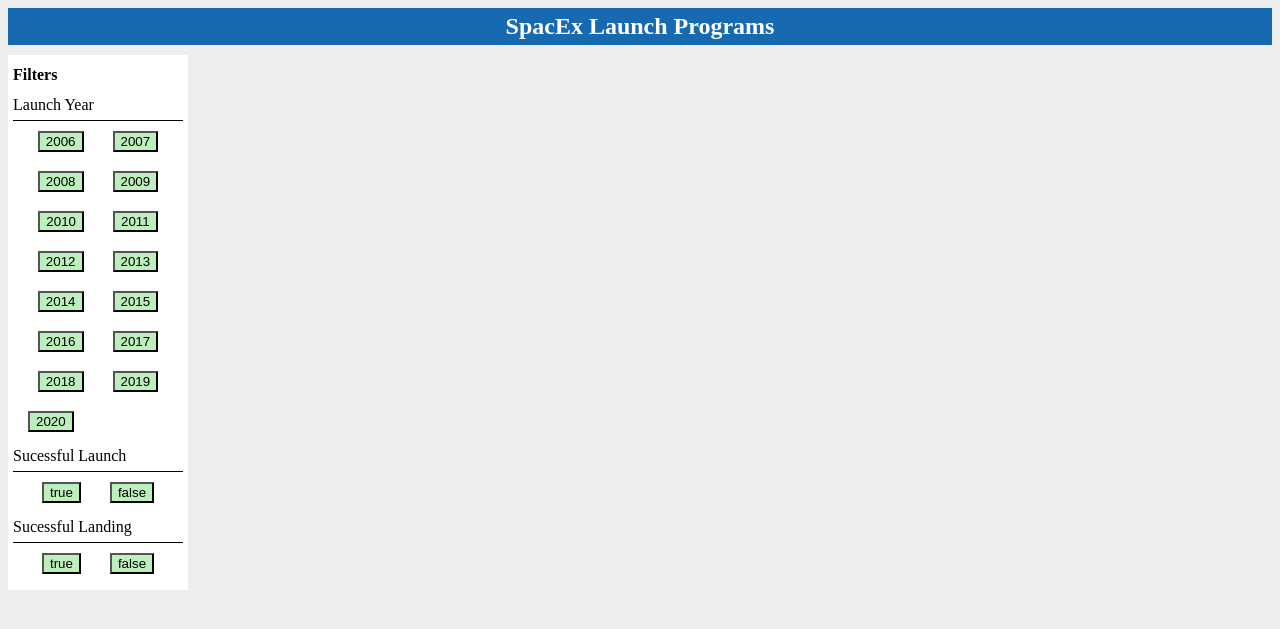
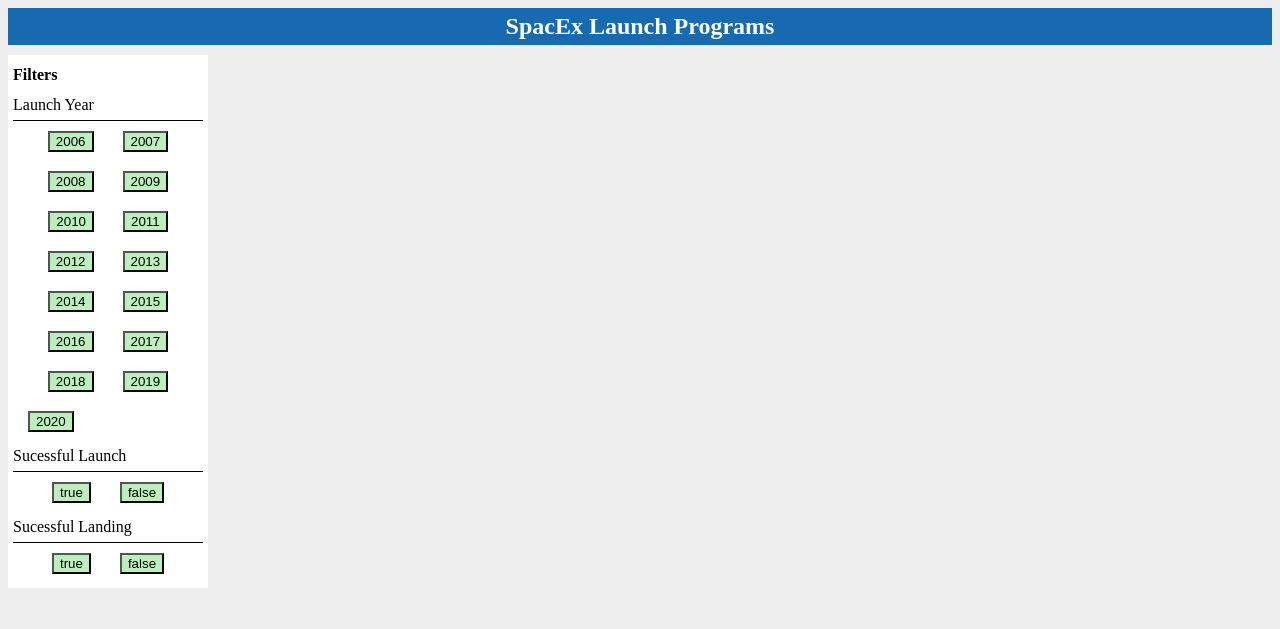
Before and after one commit to SarveshSK/SpaceExSapient, a PHP site: page / in a window 1280 px wide. Shown: the top 629 px of the page. Run offline with PHP 8.4, Linux system fonts and the light colour scheme.

Commit message:
improovements

```diff
--- a/SpacEx.css
+++ b/SpacEx.css
@@ -18,19 +18,9 @@
 #left-section {
     line-height: 30px;
     background-color: white;
-    height: 525px;
-    width: 170px;
+    height: auto;
+    min-width: 200px;
     float: left;
-    padding: 5px;
-    margin-top: 10px;
-}
-
-#right-section {
-    line-height: 30px;
-    background-color: #eeeeee;
-    height: auto;
-    width: 1300px;
-    float: right;
     padding: 5px;
     margin-top: 10px;
 }
@@ -68,11 +58,10 @@
 }
 
 .launch-detail-card {
-    height: 300px;
-    width: 220px;
+    min-height: 220px;
+    min-width: 200px;
     background-color: white;
     float: left;
-    margin-left: 70px;
     margin-top: 20px;
     text-align: center;
 }
@@ -90,10 +79,11 @@
 
 .satelite-title {
     color: rgb(10, 89, 163);
-    font-weight: bold;
+    font-weight: bolder;
     white-space: nowrap;
     overflow: hidden;
     text-overflow: ellipsis;
+    text-align: center;
 }
 
 .satelite-title:hover {
@@ -103,9 +93,68 @@
 
 .strong-text {
     font-weight: 600;
-    line-height: 15px;
+    line-height: 20px;
+    text-align: center;
 }
 
 .value-color {
     color: rgb(103, 101, 219);
 }
+
+
+/* Font */
+
+@import url('https://fonts.googleapis.com/css?family=Quicksand:400,700');
+
+/* Design */
+
+*,
+*::before,
+*::after {
+    box-sizing: border-box;
+}
+
+.main {
+    max-width: 1400px;
+    margin: 0 auto;
+}
+
+img {
+    height: auto;
+    max-width: 100%;
+    vertical-align: middle;
+}
+
+.cards {
+    display: flex;
+    flex-wrap: wrap;
+    list-style: none;
+    margin: 0;
+    padding: 0;
+}
+
+.cards_item {
+    display: flex;
+    padding: 1rem;
+}
+
+@media (min-width: 40rem) {
+    .cards_item {
+        width: 50%;
+    }
+}
+
+@media (min-width: 56rem) {
+    .cards_item {
+        width: 23.3333%;
+    }
+}
+
+.card {
+    background-color: white;
+    border-radius: 0.25rem;
+    box-shadow: 0 20px 40px -14px rgba(0, 0, 0, 0.25);
+    display: flex;
+    flex-direction: column;
+    overflow: hidden;
+}
--- a/SpacEx_Launch.html
+++ b/SpacEx_Launch.html
@@ -14,38 +14,37 @@
 
 <body onload="loadSpacExData()">
     <header id="header">SpacEx Launch Programs</header>
-    <aside>
     <div id="left-section">
         <strong>Filters</strong>
         <div class="filter-heading">Launch Year</div>
         <div class="button-group">
-                <span class="divider"><input type="button" value="2006" class="btn-light" search-type="year"></span> <span><input type="button" value="2007" class="btn-light" search-type="year"/></span>
+            <span class="divider"><input type="button" value="2006" class="btn-light btn-year" search-type="year"></span> <span><input type="button" value="2007" class="btn-light btn-year" search-type="year"/></span>
         </div>
         <div class="button-group">
-                <span class="divider"><input type="button" value="2008" class="btn-light" search-type="year"></span> <span><input type="button" value="2009" class="btn-light" search-type="year"/></span>
+            <span class="divider"><input type="button" value="2008" class="btn-light btn-year" search-type="year"></span> <span><input type="button" value="2009" class="btn-light btn-year" search-type="year"/></span>
         </div>
         <div class="button-group">
-                <span class="divider"><input type="button" value="2010" class="btn-light" search-type="year"></span> <span><input type="button" value="2011" class="btn-light" search-type="year"/></span>
+            <span class="divider"><input type="button" value="2010" class="btn-light btn-year" search-type="year"></span> <span><input type="button" value="2011" class="btn-light btn-year" search-type="year"/></span>
         </div>
         <div class="button-group">
-                <span class="divider"><input type="button" value="2012" class="btn-light" search-type="year"></span> <span><input type="button" value="2013" class="btn-light" search-type="year"/></span>
+            <span class="divider"><input type="button" value="2012" class="btn-light btn-year" search-type="year"></span> <span><input type="button" value="2013" class="btn-light btn-year" search-type="year"/></span>
         </div>
         <div class="button-group">
-                <span class="divider"><input type="button" value="2014" class="btn-light" search-type="year"></span> <span><input type="button" value="2015" class="btn-light" search-type="year"/></span>
+            <span class="divider"><input type="button" value="2014" class="btn-light btn-year" search-type="year"></span> <span><input type="button" value="2015" class="btn-light btn-year" search-type="year"/></span>
         </div>
         <div class="button-group">
-                <span class="divider"><input type="button" value="2016" class="btn-light" search-type="year"></span> <span><input type="button" value="2017" class="btn-light" search-type="year"/></span>
+            <span class="divider"><input type="button" value="2016" class="btn-light btn-year" search-type="year"></span> <span><input type="button" value="2017" class="btn-light btn-year" search-type="year"/></span>
         </div>
         <div class="button-group">
-                <span class="divider"><input type="button" value="2018" class="btn-light" search-type="year"></span> <span><input type="button" value="2019" class="btn-light" search-type="year"/></span>
+            <span class="divider"><input type="button" value="2018" class="btn-light btn-year" search-type="year"></span> <span><input type="button" value="2019" class="btn-light btn-year" search-type="year"/></span>
         </div>
         <div class="button-group" id="last-button">
-                <span><input type="button" value="2020" class="btn-light" search-type="year"></span></span>
+            <span><input type="button" value="2020" class="btn-light btn-year" search-type="year"></span></span>
         </div>
 
         <div class="filter-heading"> Sucessful Launch</div>
         <div class="button-group">
-                <span class="divider"><input type="button" value=true class="btn-light" search-type="launch"></span> <span><input type="button" value="false" class="btn-light" search-type="launch"/></span>
+            <span class="divider"><input type="button" value=true class="btn-light btn-launch" search-type="launch"></span> <span><input type="button" value="false" class="btn-light btn-launch" search-type="launch"/></span>
         </div>
 
         <div class="filter-heading"> Sucessful Landing</div>
@@ -53,13 +52,9 @@
             <span class="divider"><input type="button" value="true" class="btn-light" search-type="landing"></span> <span><input type="button" value="false" class="btn-light" search-type="landing"/></span>
         </div>
     </div>
-    </aside>
-
-    <section>
-        <div id="right-section">
+    <div class="main">
+        <ul class="cards" id="right-section"> </ul>
     </div>
-
-    </section>
 
 </body>
 
```
Also changed, not shown: load_data.js (+48 -16 lines). Lines whose indentation alone changed are shown as unchanged.
